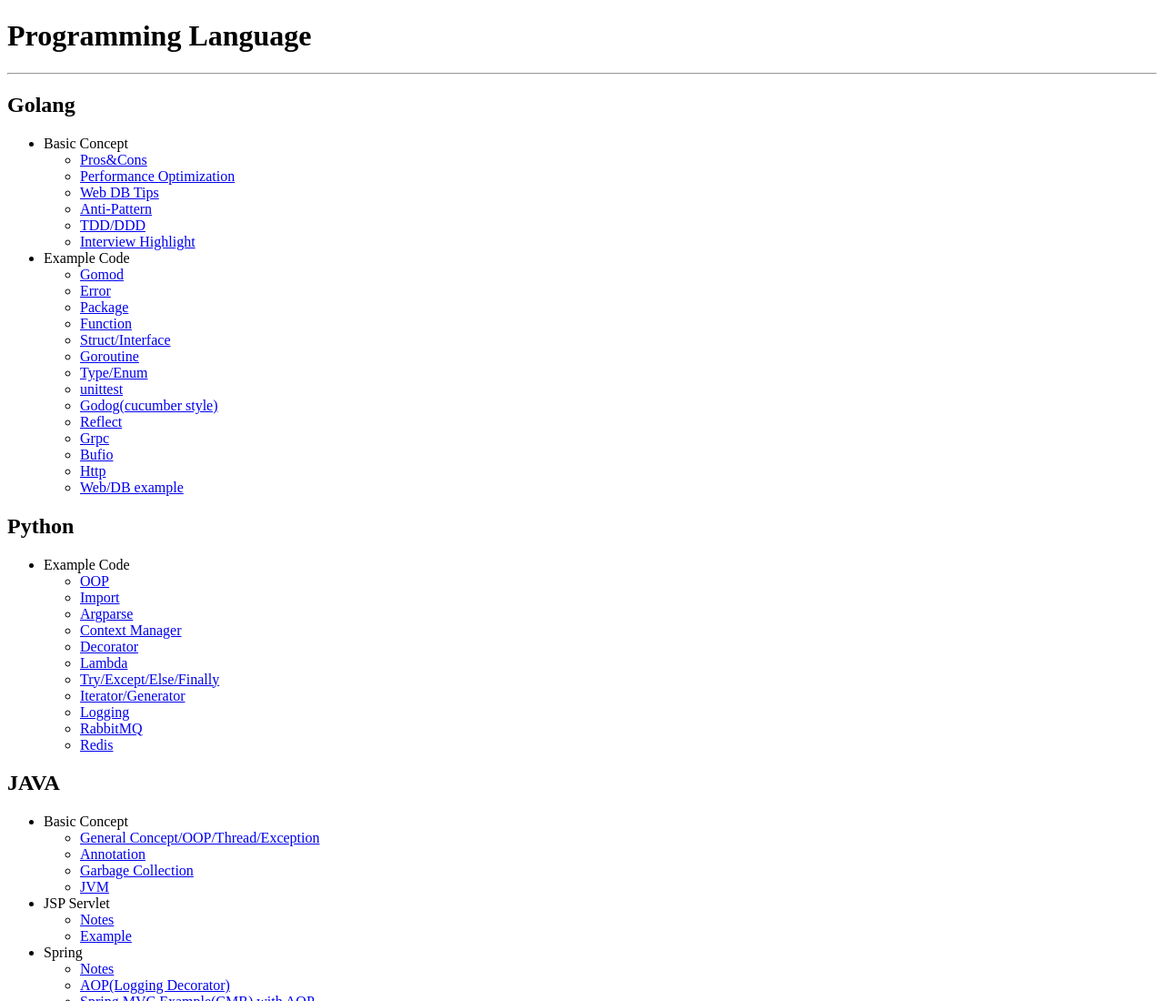
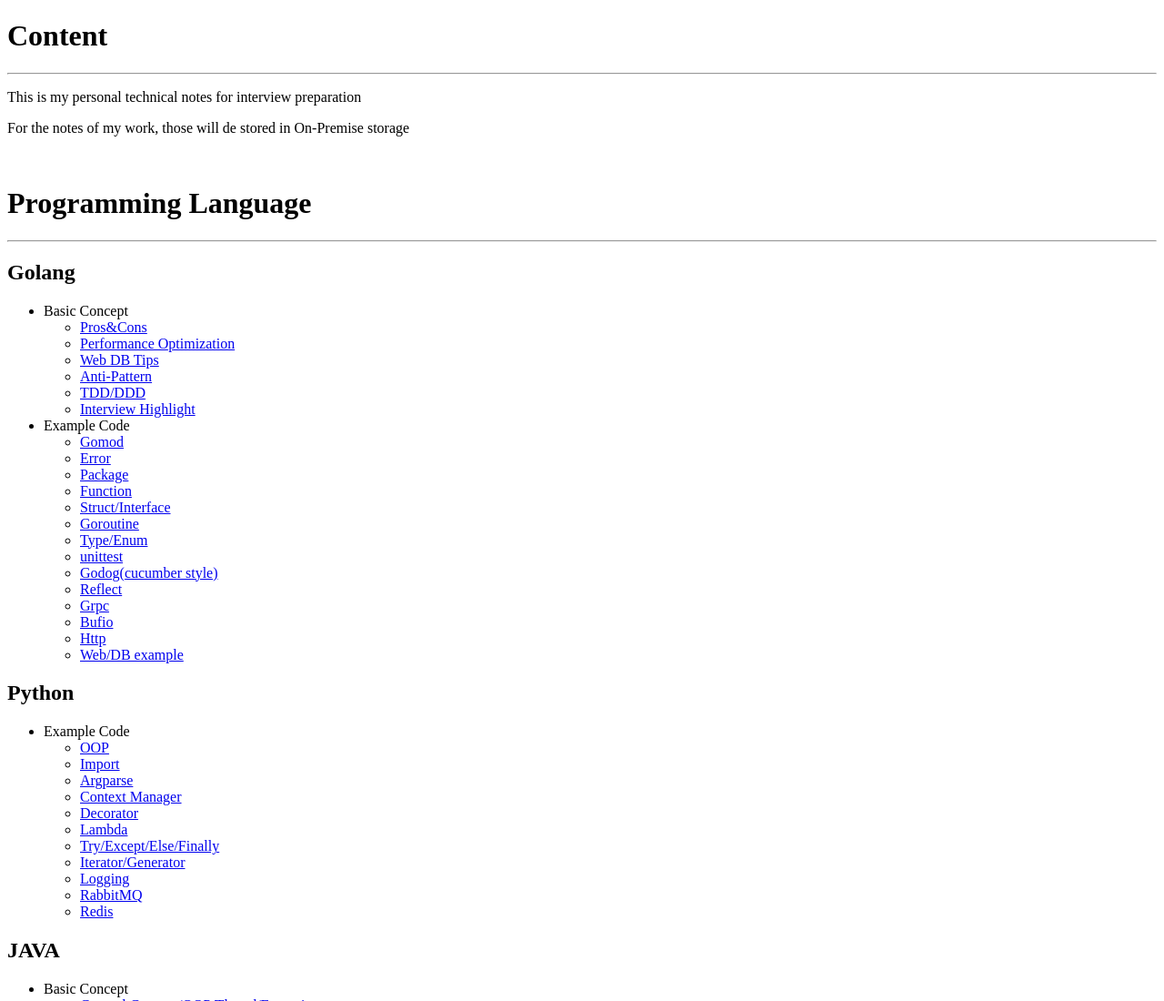
Before and after one commit to danniefairy/Notes, a plain HTML site: page index.html in a window 1280 px wide. Shown: the top 1100 px of the page at 91% size. Drawn offline with Linux system fonts and the light colour scheme.

Commit message:
update notes

```diff
--- a/index.html
+++ b/index.html
@@ -1,9 +1,15 @@
 <!DOCTYPE html>
 <html>
    <head>
-      <title>My Notes</title>
+      <title>Notes</title>
    </head>
    <body>
+      <h1>Content</h1>
+        <hr>
+        <p>This is my personal technical notes for interview preparation</p>
+        <p>For the notes of my work, those will de stored in On-Premise storage</p>
+
+      <br>
       <h1>Programming Language</h1>
       <hr>
       <h2>Golang</h2>
```
